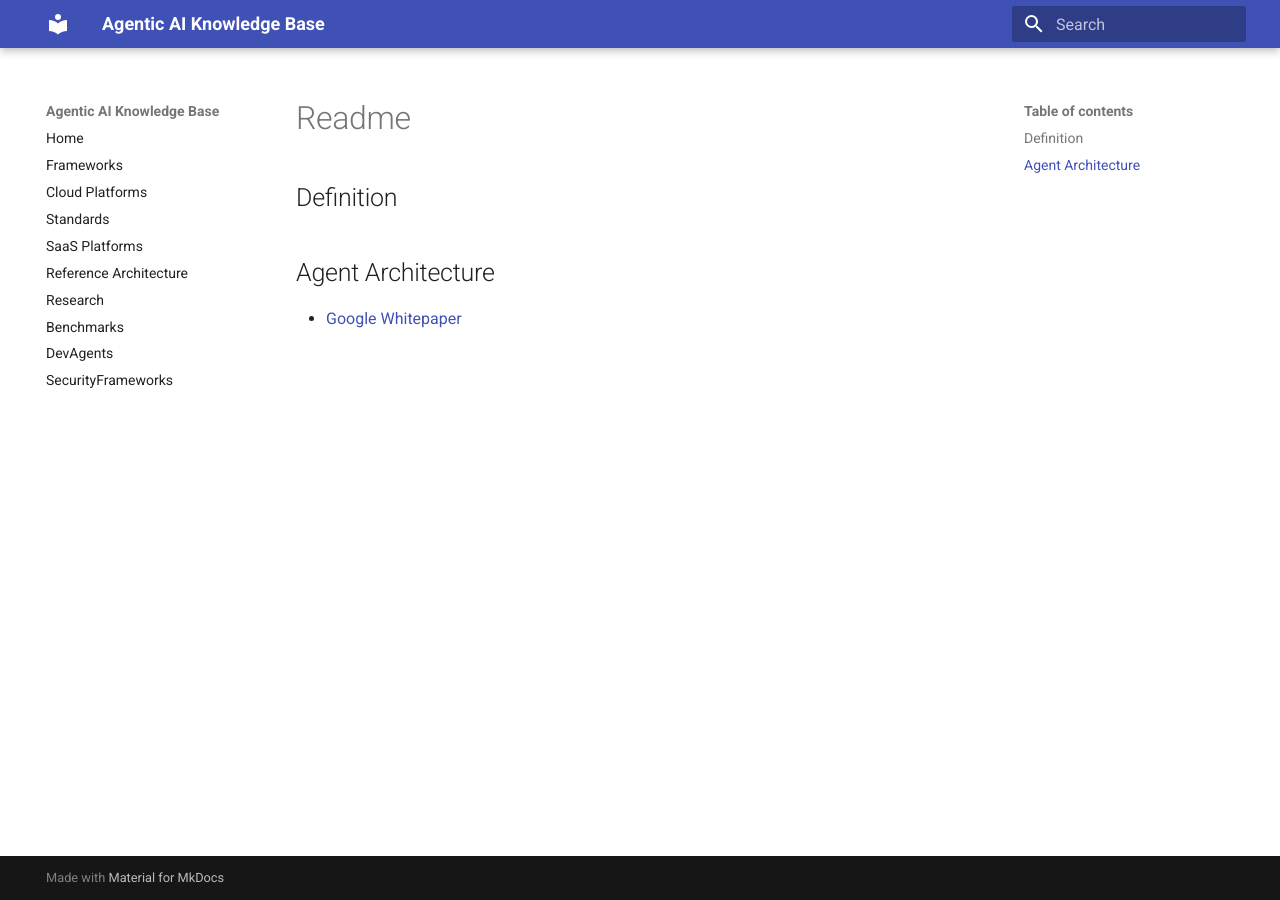
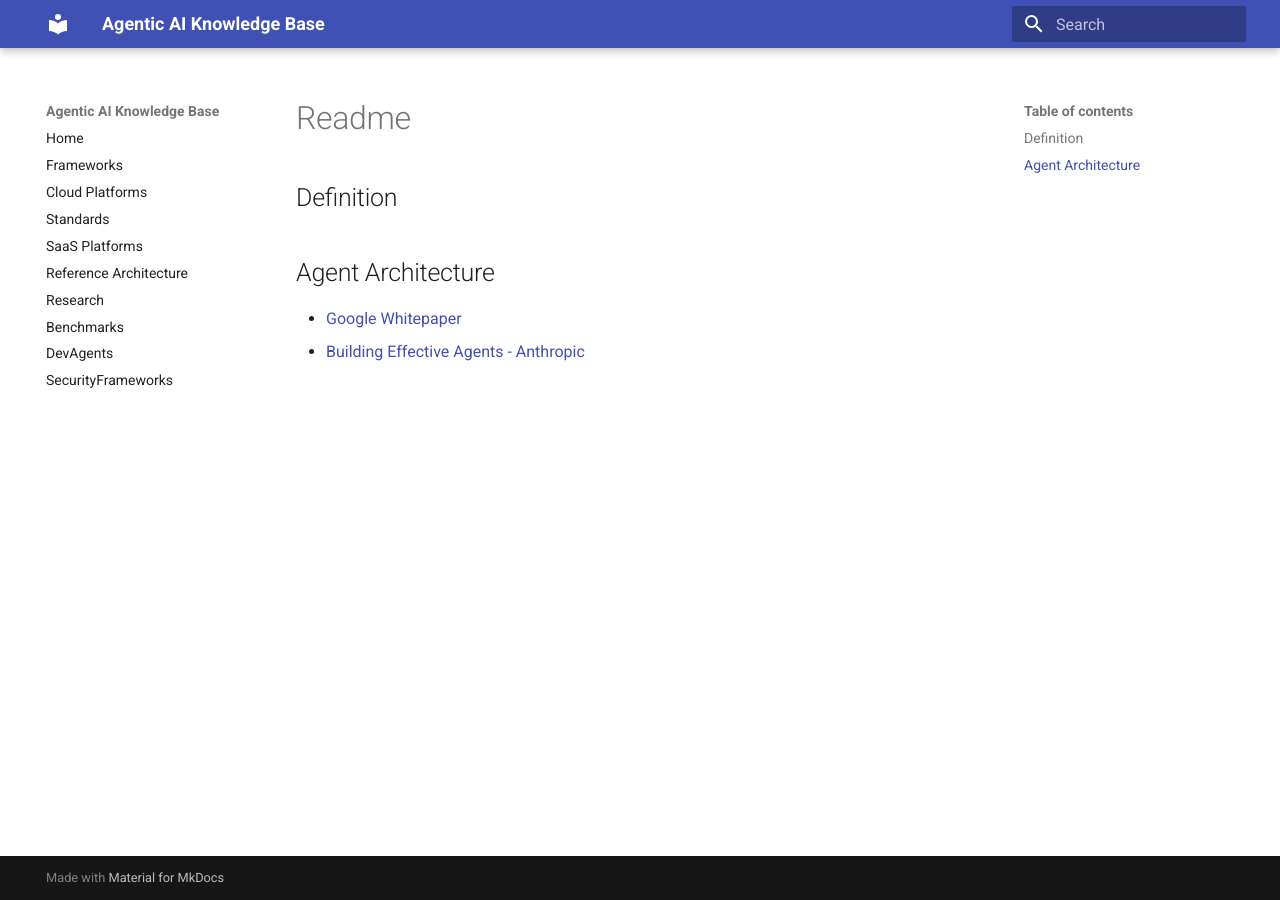
Before and after one commit to ankurkumarz/agentic-ai-knowledge-base, an MkDocs documentation site: the page built from docs/Foundations/Readme.md, in a window 1280 px wide. Built offline with MkDocs 1.6.1 and Material for MkDocs 9.7.7, drawn with Linux system fonts in a browser that asks for light colours.

Commit message:
Update Readme.md

```diff
--- a/docs/Foundations/Readme.md
+++ b/docs/Foundations/Readme.md
@@ -5,3 +5,4 @@
 ## Agent Architecture
 
 - [Google Whitepaper](https://www.kaggle.com/whitepaper-agents)
+- [Building Effective Agents - Anthropic](https://www.anthropic.com/research/building-effective-agents)
```
